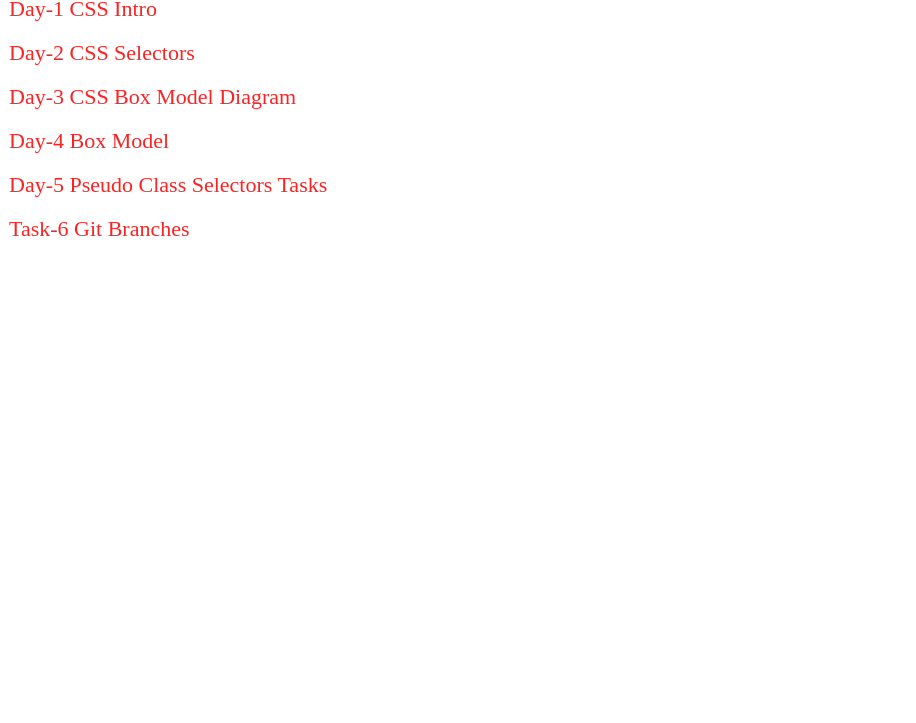
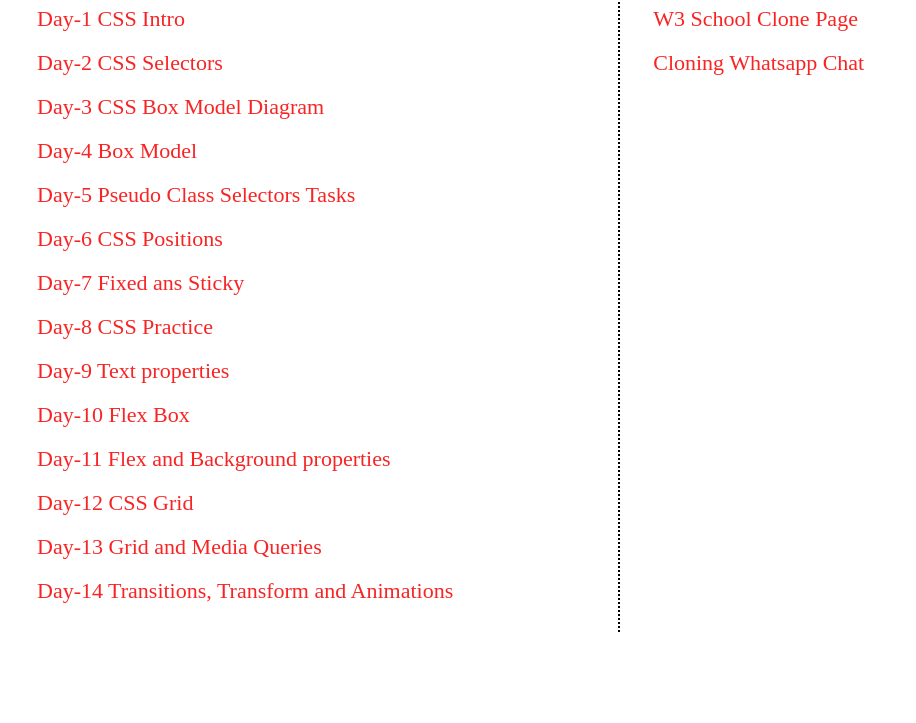
Before and after one commit to Abhinavsai-12/10kCoders_CSS, a plain HTML site: page index.html in a window 1280 px wide. Shown: the part 77-800 px from the top of the page, without its empty margins (0-916 px from the left). Drawn offline with Linux system fonts and the light colour scheme.

Commit message:
CSS Practice

```diff
--- a/index.html
+++ b/index.html
@@ -28,6 +28,21 @@
         }
 
 
+        .boxes{
+            display: flex;
+            justify-content:first baseline;
+            gap: 150px;
+        }
+
+        .box1{
+            /* border: 2px dotted; */
+            padding: 10px 15px 10px 25px;
+        }
+        .box2{
+            border-left: 2px dotted;
+            padding: 10px 25px 10px 30px;
+        }
+
 
 
         a:link{
@@ -45,11 +60,12 @@
     </style>
 </head>
 <body>
+    <div class="boxes">
 
+        <div class="box1">
             <br>
             <strong>CSS</strong>
             <br><br>
-
 
             <a href="Day-27 CSS intro/task/index.html">Day-1 CSS Intro</a>
             <br><br>
@@ -63,12 +79,44 @@
             <br><br>
 
 
+            <a href="Day-32 CSS Positions/index.html">Day-6 CSS Positions</a>
+            <br><br>
+            <a href="Day-33 CSS fixed and sticky/index.html">Day-7 Fixed ans Sticky</a>
+            <br><br>
+            <a href="Day-34 css/p1.html">Day-8 CSS Practice</a>
+            <br><br>
+            <a href="Day-35 Css Text properties/index.html">Day-9 Text properties</a>
+            <br><br>
+            <a href="Day-36 CSS flex box/index.html">Day-10 Flex Box</a>
+            <br><br>
+
+
+            <a href="Day-37 flex and Background properties/index.html">Day-11 Flex and Background properties</a>
+            <br><br>
+            <a href="Day-38 CSS Grids/index.html">Day-12 CSS Grid</a>
+            <br><br>
+            <a href="Day-39 CSS Media Queries/index.html">Day-13 Grid and Media Queries</a>
+            <br><br>
+            <a href="Day-40 CSS Transitions, Transform and Animation/index.html">Day-14 Transitions, Transform and Animations</a>
+            <br><br>
+            <!-- <br><br> -->
+        </div>
 
 
 
-    <a href="https://github.com/Abhinavsai-12/10kCoders_branches">Task-6 Git Branches</a>
+
+        <div class="box2">
+            <br>
+            <strong>CSS Projects</strong>
             <br><br>
+            <a href="w3 school clone page/practice.html">W3 School Clone Page</a>
+            <br><br>
+            <a href="Day-33 CSS fixed and sticky/index.html">Cloning Whatsapp Chat</a>
+            <br><br>
+        </div>
 
-    <br><br><br><br>
+        <!-- <br><br><br><br> -->
+    </div>
+
 </body>
 </html>
```
Also changed, not shown: Day-34 css/p1.html (+1 -0 lines), Day-34 css/practice.html (+0 -2 lines), Day-40 CSS Transitions, Transform and Animation/index.html (+0 -1 lines), Day-40 CSS Transitions, Transform and Animation/task1.html (+0 -1 lines), Day-40 CSS Transitions, Transform and Animation/task2.html (+0 -2 lines), w3 school clone page/practice.html (+1 -0 lines), 25 other files. Lines whose indentation alone changed are shown as unchanged.
